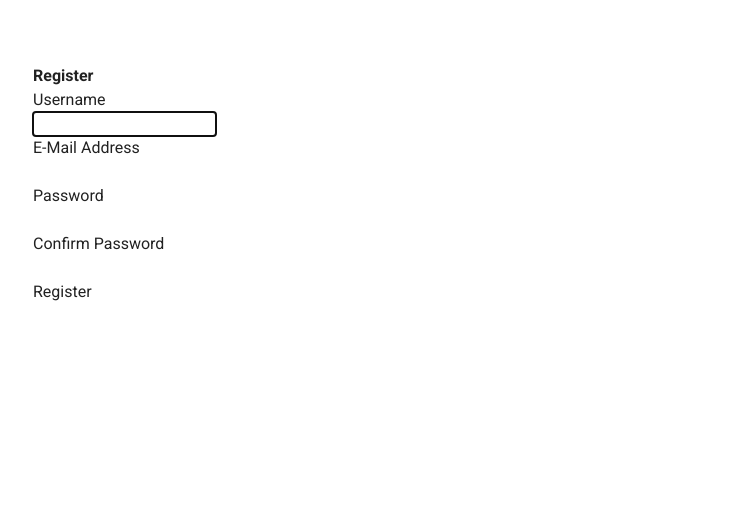
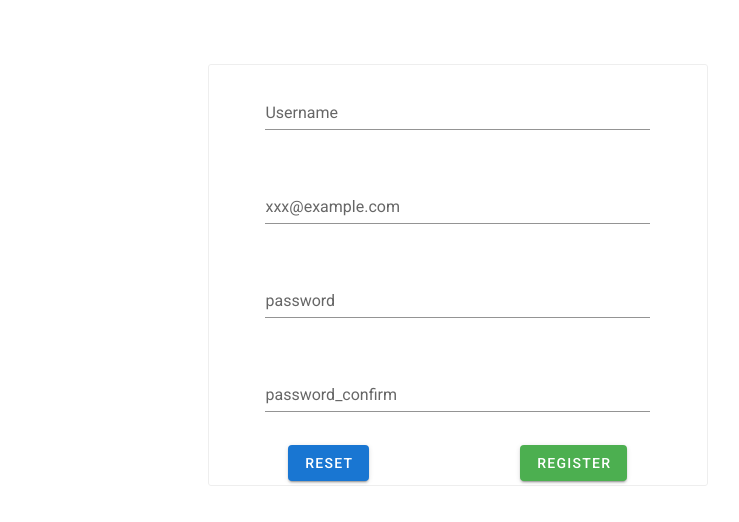
Before and after one commit to zhushaojun/student_client, a Vue app: page /register in a window 1280 px wide. Shown: the top 522 px of the page, without its empty margins (223-962 px from the left). Built offline with nearby package versions, Linux system fonts and the light colour scheme.

Commit message:
完成注册界面
完成注册界面，并修复学生注册页面提交后验证的红色提示

```diff
--- a/src/App.vue
+++ b/src/App.vue
@@ -6,7 +6,11 @@
     </v-content>
   </v-app>
 </template>
-
+<style>
+body {
+  background-color: #f5f5f5;
+}
+</style>
 <script>
 import Navbar from "./components/Navbar";
 
--- a/src/components/StudentAdd.vue
+++ b/src/components/StudentAdd.vue
@@ -157,11 +157,14 @@ export default {
   },
   methods: {
     reset() {
-      this.$refs.formData.reset();
+      this.$v.$reset();
+      this.name = "";
+      this.gendr = null;
+      this.number = "";
+      this.left_eye = "";
     },
     done() {
       this.snackbar = true;
-      this.reset();
     },
     submit() {
       this.$v.$touch();
--- a/src/components/auth/Register.vue
+++ b/src/components/auth/Register.vue
@@ -1,49 +1,107 @@
 <template>
-  <div>
-    <h4>Register</h4>
-    <form @submit.prevent="register">
-      <label for="username">Username</label>
-      <div>
-        <input
-          id="username"
-          type="text"
+  <div class="register">
+    <v-row>
+      <v-col md="6" sm="6" offset-md="2">
+        <v-card-text class="test">
+          <v-form ref="form" v-model="valid" lazy-validation>
+            <v-row>
+              <v-col md="10" offset-md="1">
+                <v-text-field
                   v-model="username"
+                  :error-messages="usernameErrors"
+                  label="Username"
                   required
-          autofocus
-        />
+                  @input="$v.username.$touch()"
+                  @blur="$v.username.$touch()"
+                ></v-text-field>
+              </v-col>
+            </v-row>
+            <v-row>
+              <v-col md="10" offset-md="1">
+                <v-text-field
+                  v-model="email"
+                  :error-messages="emailErrors"
+                  label="xxx@example.com"
+                  required
+                  type="email"
+                  @input="$v.email.$touch()"
+                  @blur="$v.email.$touch()"
+                ></v-text-field>
+              </v-col>
+            </v-row>
+            <v-row>
+              <v-col md="10" offset-md="1">
+                <v-text-field
+                  v-model="password"
+                  :error-messages="passwordErrors"
+                  label="password"
+                  required
+                  type="password"
+                  @input="$v.password.$touch()"
+                  @blur="$v.password.$touch()"
+                ></v-text-field>
+              </v-col>
+            </v-row>
+            <v-row>
+              <v-col md="10" offset-md="1">
+                <v-text-field
+                  v-model="password_confirmation"
+                  :error-messages="passwordConfirmErrors"
+                  label="password_confirm"
+                  required
+                  type="password"
+                  @input="$v.password_confirmation.$touch()"
+                  @blur="$v.password_confirmation.$touch()"
+                ></v-text-field>
+              </v-col>
+            </v-row>
+            <v-row justify="space-around">
+              <v-btn color="primary" @click="reset">Reset</v-btn>
+              <v-btn color="success" @click="register">Register</v-btn>
+            </v-row>
+          </v-form>
+        </v-card-text>
+        <div class="text-center">
+          <v-snackbar v-model="snackbar" :timeout="timeout">
+            {{ tips }}
+            <v-btn color="blue" text @click="done">Close</v-btn>
+          </v-snackbar>
         </div>
-
-      <label for="email">E-Mail Address</label>
-      <div>
-        <input id="email" type="email" v-model="email" required />
-      </div>
-
-      <label for="password">Password</label>
-      <div>
-        <input id="password" type="password" v-model="password" required />
-      </div>
-
-      <label for="password-confirm">Confirm Password</label>
-      <div>
-        <input
-          id="password-confirm"
-          type="password"
-          v-model="password_confirmation"
-          required
-        />
-      </div>
-
-      <div>
-        <button type="submit">Register</button>
-      </div>
-    </form>
+      </v-col>
+    </v-row>
   </div>
 </template>
+<style>
+.test {
+  border: 1px solid #eee;
+  border-radius: 3px;
+  box-shadow: 2px;
+}
+</style>
+<script>
+import { validationMixin } from "vuelidate";
+import {
+  required,
+  maxLength,
+  minLength,
+  email
+} from "vuelidate/lib/validators";
+export default {
+  name: "Register",
+  mixins: [validationMixin],
+  validations: {
+    username: { required, maxLength: maxLength(10) },
+    email: { required, email },
+    password: { required, minLength: minLength(8) },
+    password_confirmation: { required, minLength: minLength(8) }
+  },
 
-<script>
-export default {
   data() {
     return {
+      valid: true,
+      snackbar: false,
+      timeout: 3000,
+      tips: "",
       username: "",
       email: "",
       password: "",
@@ -57,10 +115,63 @@ export default {
         email: this.email,
         password: this.password
       };
+      if (!this.$v.$invalid) {
+        if (this.password === this.password_confirmation) {
           this.$store
             .dispatch("register", data)
             .then(() => this.$router.push("/login"))
             .catch(err => console.log(err));
+        } else {
+          this.tipsbar("两次密码不一致，请检查");
+        }
+      } else {
+        this.tipsbar("信息不完善,请检查");
+      }
+    },
+    reset() {
+      this.$v.$reset();
+      this.username = "";
+      this.email = "";
+      this.password_confirmation = "";
+      this.password = "";
+    },
+    tipsbar(text) {
+      this.snackbar = true;
+      this.tips = text;
+    },
+    done() {
+      this.snackbar = true;
+    }
+  },
+  computed: {
+    usernameErrors() {
+      const errors = [];
+      if (!this.$v.username.$dirty) return errors;
+      !this.$v.username.maxLength && errors.push("字符不能超过10个");
+      !this.$v.username.required && errors.push("名字不能为空");
+      return errors;
+    },
+    emailErrors() {
+      const errors = [];
+      if (!this.$v.email.$dirty) return errors;
+      !this.$v.email.email && errors.push("请输入合法邮箱");
+      !this.$v.email.required && errors.push("邮箱不能为空");
+      return errors;
+    },
+    passwordErrors() {
+      const errors = [];
+      if (!this.$v.password.$dirty) return errors;
+      !this.$v.password.minLength && errors.push("密码至少8位字符|");
+      !this.$v.password.required && errors.push("密码不能为空");
+      return errors;
+    },
+    passwordConfirmErrors() {
+      const errors = [];
+      if (!this.$v.password_confirmation.$dirty) return errors;
+      !this.$v.password_confirmation.minLength &&
+        errors.push("密码至少8位字符|");
+      !this.$v.password_confirmation.required && errors.push("密码不能为空");
+      return errors;
     }
   }
 };
--- a/src/store/index.js
+++ b/src/store/index.js
@@ -63,10 +63,9 @@ export default new Vuex.Store({
           method: "POST"
         })
           .then(resp => {
+            console.log(resp);
             const username = resp.data.username;
-
             localStorage.setItem("username", username);
-            this.$router.push("/login");
             resolve(resp);
           })
           .catch(err => {
```
Also changed, not shown: src/plugins/my-validators.js (added). Lines whose indentation alone changed are shown as unchanged.
